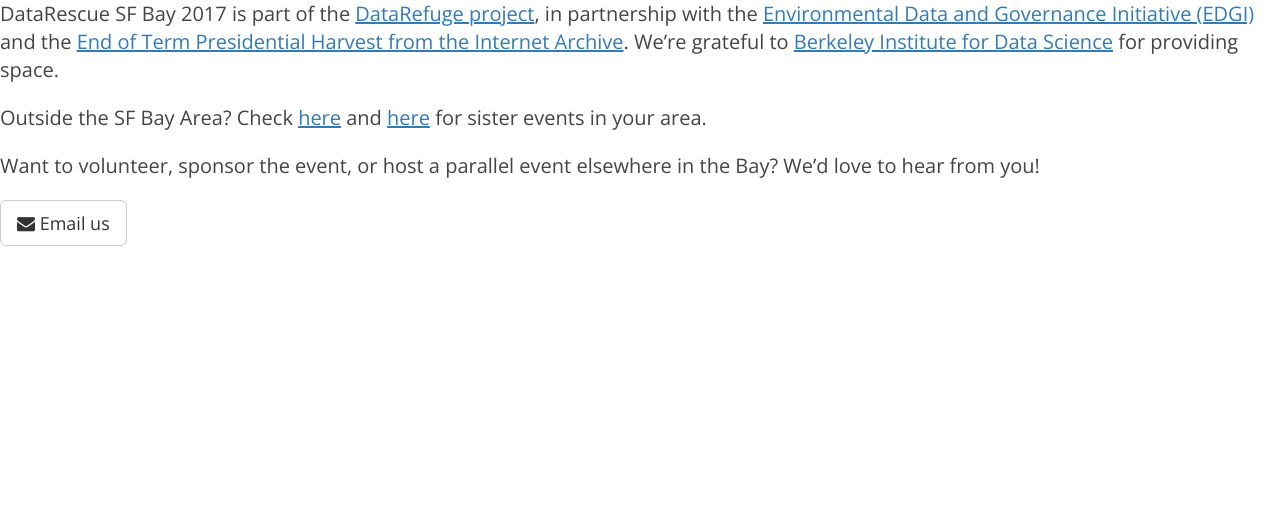
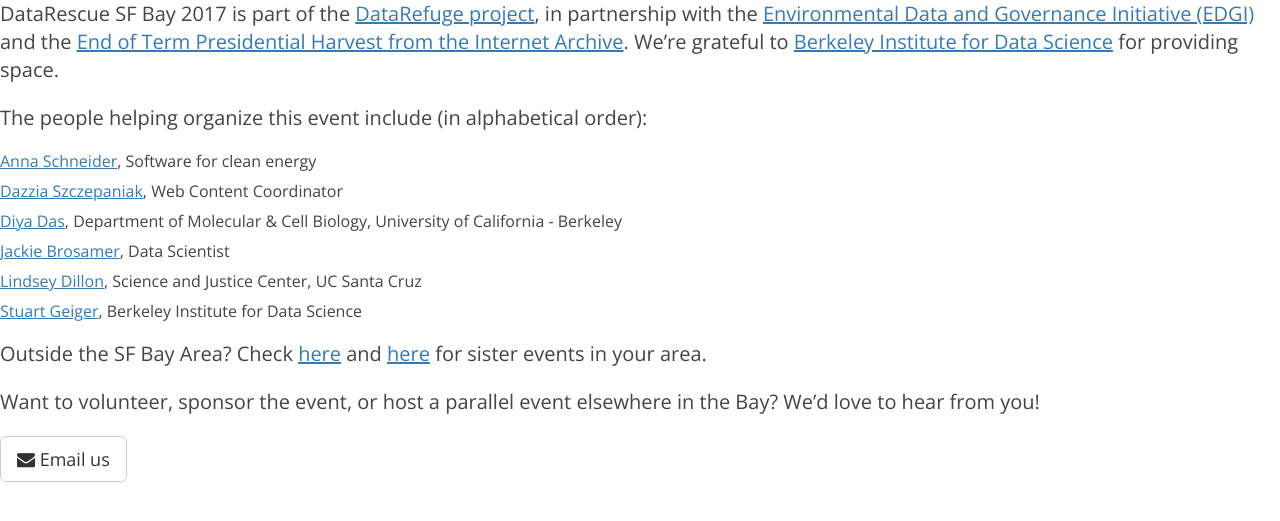
Before and after one commit to suchthis/DataRescueSFBay.github.io, a Jekyll site: the page built from 2016/_posts/2014-01-11-who.md, in a window 1280 px wide. Shown: the top 521 px of the page. Built offline with Jekyll 4.4.1, drawn with Linux system fonts in a browser that asks for light colours; nearby versions of some CDN libraries; our own code applies the rules of GitHub Pages for plain Markdown files.

Commit message:
add list of people

```diff
--- a/2016/_posts/2014-01-11-who.md
+++ b/2016/_posts/2014-01-11-who.md
@@ -7,6 +7,14 @@
 
 DataRescue SF Bay 2017 is part of the [DataRefuge project](http://www.ppehlab.org/datarefuge), in partnership with the [Environmental Data and Governance Initiative (EDGI)](https://envirodatagov.org/) and the [End of Term Presidential Harvest from the Internet Archive](http://eotarchive.cdlib.org/). We're grateful to [Berkeley Institute for Data Science](https://bids.berkeley.edu/) for providing space.
 
+The people helping organize this event include (in alphabetical order):
+* [Anna Schneider](http://twitter.com/windupanna), Software for clean energy
+* [Dazzia Szczepaniak](https://www.linkedin.com/in/dazzia), Web Content Coordinator
+* [Diya Das](diyadas.github.io), Department of Molecular & Cell Biology, University of California - Berkeley
+* [Jackie Brosamer](https://www.linkedin.com/in/jbrosamer), Data Scientist
+* [Lindsey Dillon](http://lindseydillon.weebly.com/), Science and Justice Center, UC Santa Cruz
+* [Stuart Geiger](http://stuartgeiger.com), Berkeley Institute for Data Science
+
 Outside the SF Bay Area? Check [here](https://envirodatagov.org/events/) and [here](http://www.ppehlab.org/datarescue-events) for sister events in your area.
 
 Want to volunteer, sponsor the event, or host a parallel event elsewhere in the Bay? We'd love to hear from you!
```
